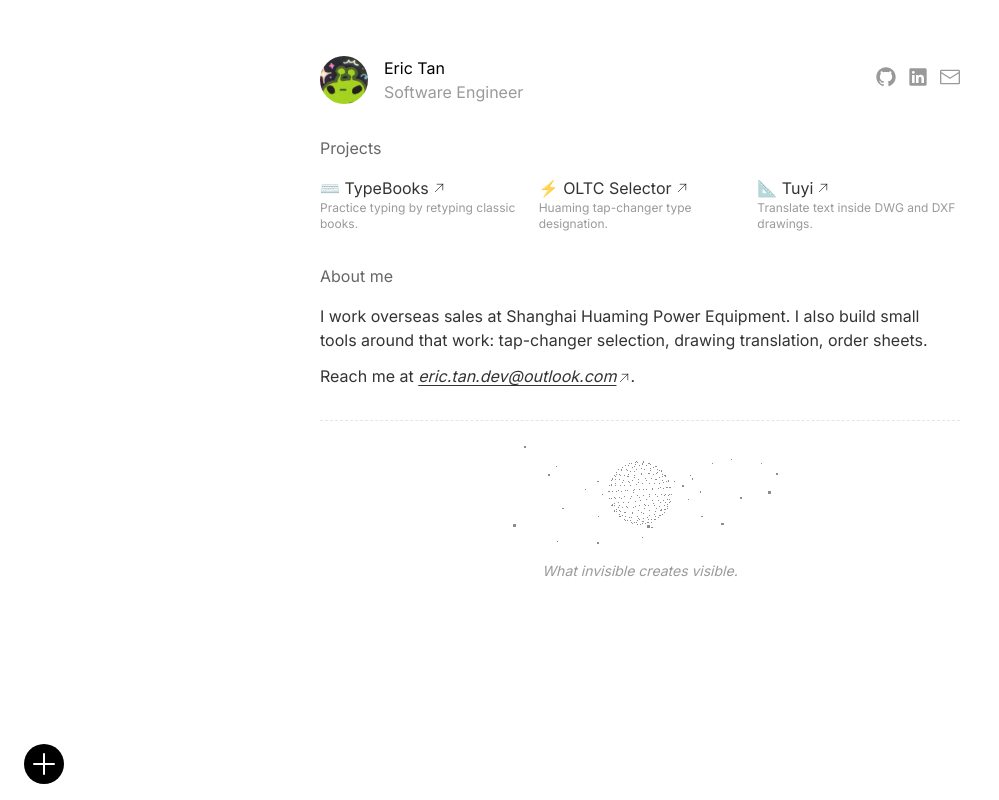
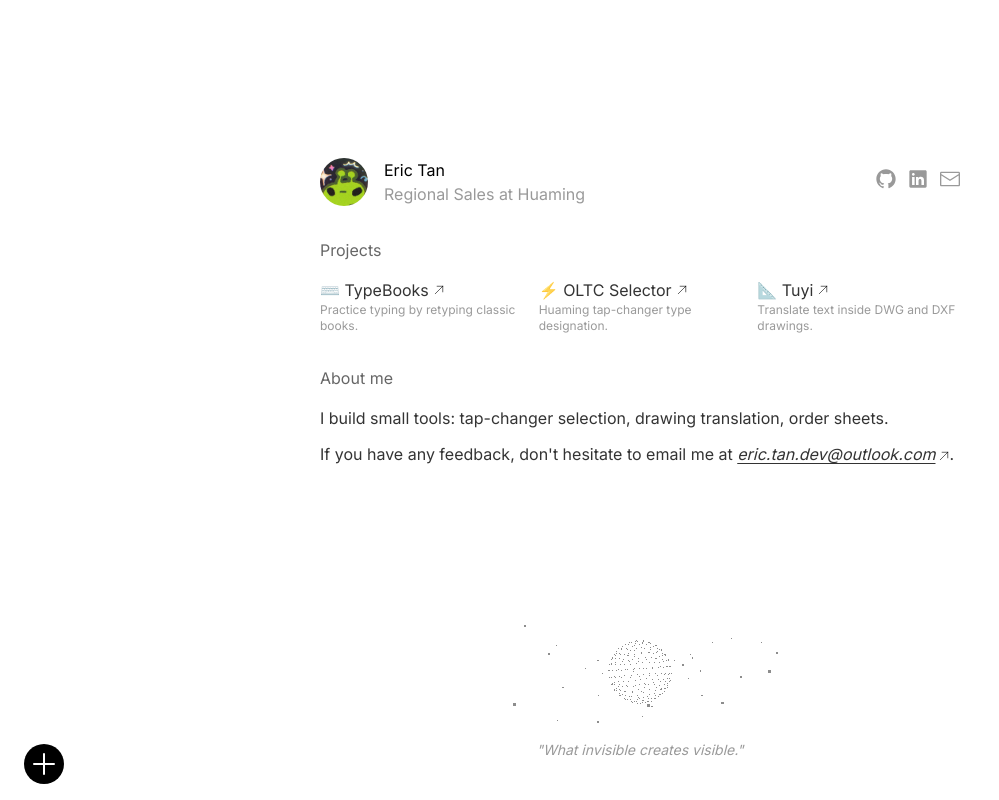
Before and after one commit to erict16/erict16.github.io, a Next.js app: page / in a window 1280 px wide. Shown: the whole page, without its empty margins (0-999 px from the left). Built offline with nearby package versions, Linux system fonts and the light colour scheme.

Commit message:
Center homepage copy and drop the footer rule.

```diff
--- a/app/layout.tsx
+++ b/app/layout.tsx
@@ -13,7 +13,7 @@ const inter = Inter({ subsets: ['latin'] });
 export const metadata: Metadata = {
   authors: [{ name: 'Eric Tan', url: SITE_URL }],
   creator: 'Eric Tan',
-  description: 'Eric Tan. Overseas sales in Shanghai. Small tools on the side.',
+  description: 'Eric Tan. Regional sales at Huaming. Small tools on the side.',
   icons: {
     apple: `${SITE_URL}/static/favicons/apple-touch-icon.png`,
     icon: `${SITE_URL}/static/favicons/favicon-32x32.png`,
@@ -23,7 +23,7 @@ export const metadata: Metadata = {
   manifest: `${SITE_URL}/static/favicons/site.webmanifest`,
   metadataBase: new URL(SITE_URL),
   openGraph: {
-    description: 'Eric Tan. Overseas sales in Shanghai.',
+    description: 'Eric Tan. Regional sales at Huaming.',
     images: [
       {
         alt: 'Eric Tan',
@@ -55,7 +55,7 @@ export const metadata: Metadata = {
     { color: '#171717', media: '(prefers-color-scheme: dark)' },
   ],
   title: {
-    default: 'Eric Tan - Software Engineer',
+    default: 'Eric Tan',
     template: '%s | Eric Tan',
   },
 };
@@ -71,7 +71,7 @@ export default function RootLayout({
         className={cn(
           `${inter.className}`,
           'relative min-h-screen w-full',
-          'bg-white py-6 dark:bg-gray-900 sm:py-10',
+          'bg-white dark:bg-gray-900',
           'motion-reduce:transform-none motion-reduce:transition-none',
         )}
       >
--- a/app/page.tsx
+++ b/app/page.tsx
@@ -7,7 +7,7 @@ import Image from 'next/image';
 
 export default function Home() {
   return (
-    <div className="flex flex-col gap-8 text-sm sm:text-base">
+    <div className="flex flex-1 flex-col justify-center gap-8 text-sm sm:text-base">
       <Header />
       <Projects />
       <AboutMe />
@@ -29,7 +29,7 @@ function Header() {
       </div>
       <div className="flex min-w-0 flex-1 flex-col">
         <h1>Eric Tan</h1>
-        <p className="text-quaternary">Software Engineer</p>
+        <p className="text-quaternary">Regional Sales at Huaming</p>
       </div>
       <SocialLinks />
     </div>
@@ -125,12 +125,11 @@ function AboutMe() {
       <p className="text-tertiary">About me</p>
       <div className="text-secondary flex flex-col gap-3">
         <p>
-          I work overseas sales at Shanghai Huaming Power Equipment. I also
-          build small tools around that work: tap-changer selection, drawing
-          translation, order sheets.
+          I build small tools: tap-changer selection, drawing translation, order
+          sheets.
         </p>
         <p>
-          Reach me at{' '}
+          If you have any feedback, don&apos;t hesitate to email me at{' '}
           <ExternalLink href={`mailto:${EMAIL}`}>
             <i>{EMAIL}</i>
           </ExternalLink>
--- a/ui/AnimateEnter.tsx
+++ b/ui/AnimateEnter.tsx
@@ -11,7 +11,7 @@ export default function AnimateEnter({
     <LazyMotion features={domAnimation}>
       <m.main
         animate={{ opacity: 1, y: 0 }}
-        className="mx-auto max-w-2xl p-4"
+        className="mx-auto flex min-h-screen max-w-2xl flex-col px-4 pb-8 pt-6 sm:pb-10 sm:pt-8"
         exit={{ opacity: 0, y: 20 }}
         id="main-content"
         initial={{ opacity: 0, y: -20 }}
--- a/ui/Footer.tsx
+++ b/ui/Footer.tsx
@@ -6,12 +6,11 @@ import { useRef } from 'react';
 
 export default function Footer() {
   return (
-    <footer className="text-quaternary mx-auto mt-8 flex max-w-2xl flex-col items-center justify-center gap-3 border-t border-dashed border-gray-200 pb-2 pt-4 text-sm dark:border-gray-700 dark:text-gray-600">
+    <footer className="text-quaternary mx-auto flex w-full max-w-2xl flex-col items-center justify-center gap-3 pt-6 text-sm dark:text-gray-600">
       <FooterGraphic />
-      <span>
-        {/* eslint-disable-next-line react/no-unescaped-entities */}
-        <i>What invisible creates visible.</i>
-      </span>
+      <p>
+        <i>&quot;What invisible creates visible.&quot;</i>
+      </p>
     </footer>
   );
 }
```
